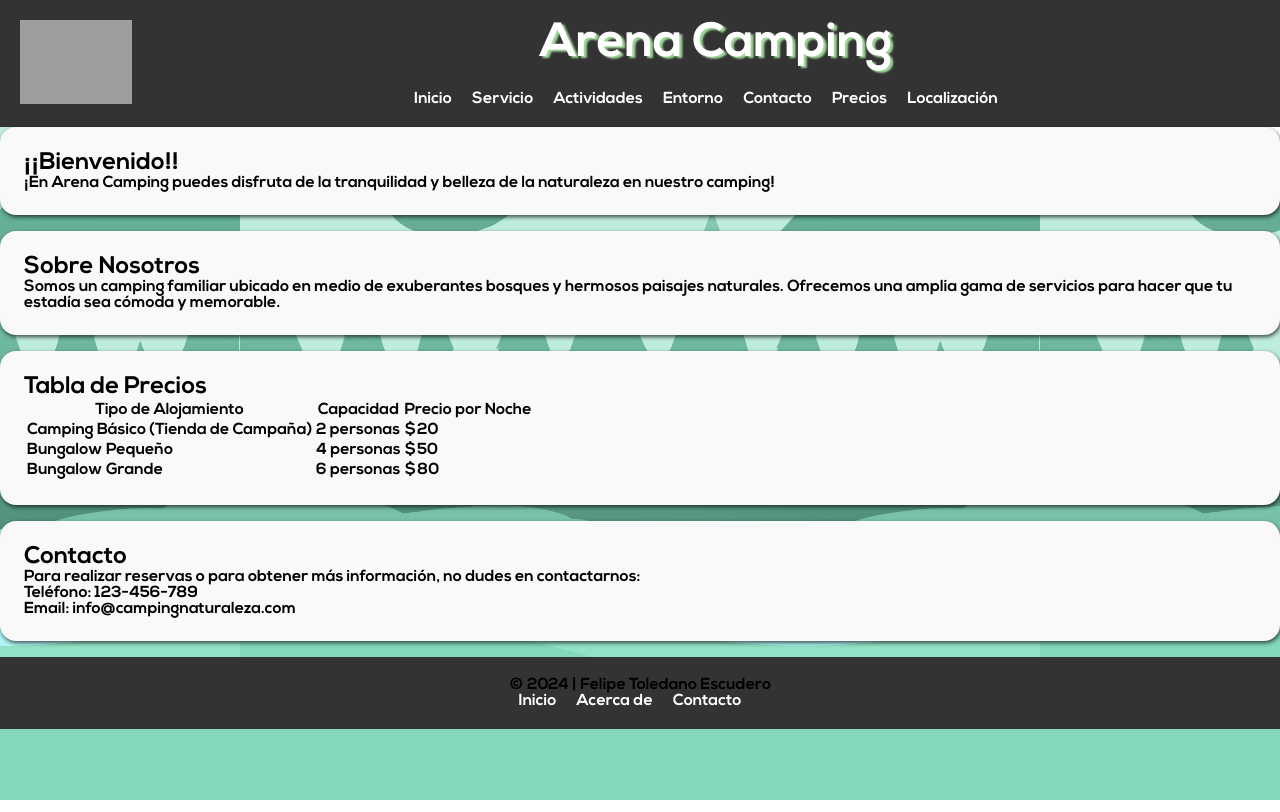
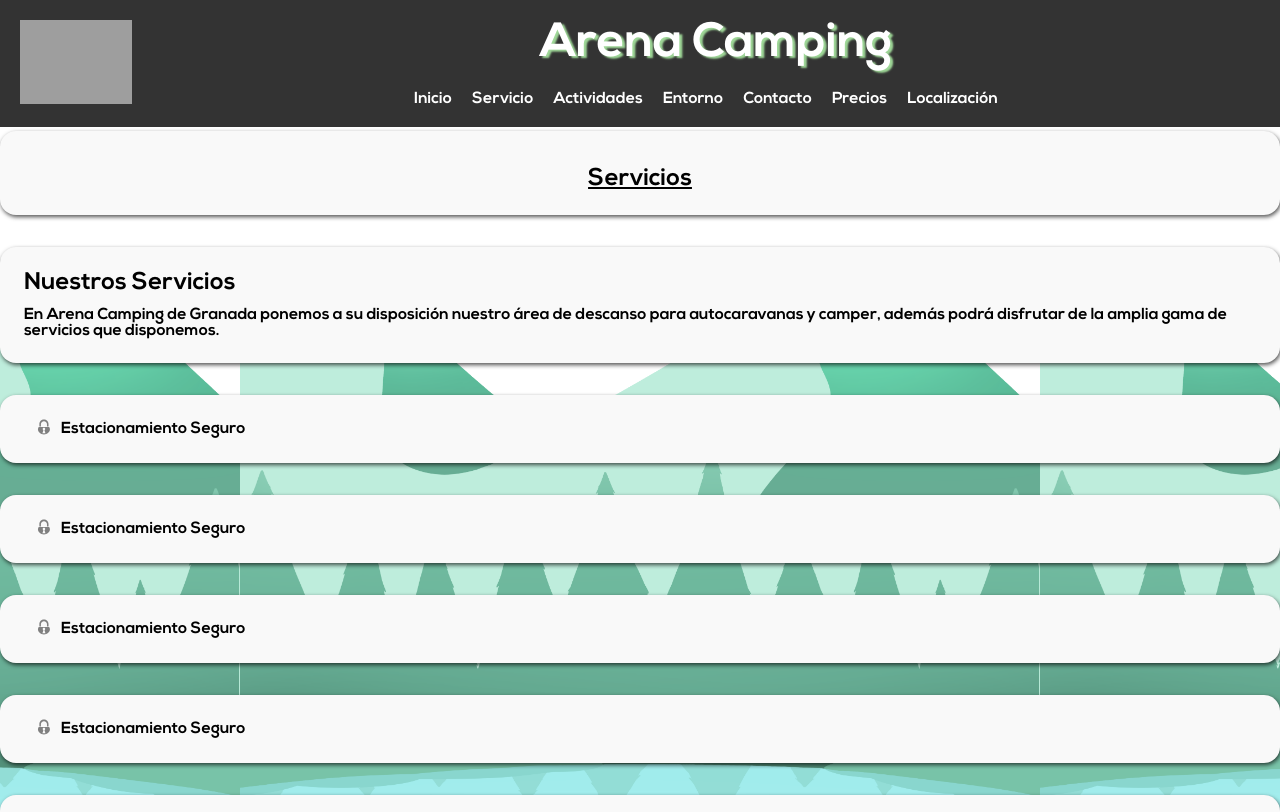
Before and after one commit to F3LIP3X/ArenaCamping-web, a React (Create React App) app: page /Servicios in a window 1280 px wide. Shown: the top 812 px of the page. Built offline with nearby package versions, Linux system fonts and the light colour scheme; grey boxes are pictures that could not be loaded.

Commit message:
1.2.2
Página Servicios

```diff
--- a/src/components/Inicio/inicio.css
+++ b/src/components/Inicio/inicio.css
@@ -18,6 +18,10 @@ li {
 body {
     font-family: 'Nexa', sans-serif;
     overflow-x: hidden;
+}
+
+.wrapped {
+    position: 0;
 }
 
 /* Header style */
--- a/src/components/Servicios/Servicios.jsx
+++ b/src/components/Servicios/Servicios.jsx
@@ -1,6 +1,8 @@
 import React from 'react';
 import { Link } from 'react-router-dom';
 import icon from '../assets/logo.ico';
+import '../Servicios/servicios.css';
+import { GiPadlock } from "react-icons/gi";
 
 const secondIndex = () => {
     return (
@@ -21,17 +23,30 @@ const secondIndex = () => {
                 </nav>
             </header>
             <div className="main-content">
-                <main>
-                      <section id="home">
-                        <h2>¡¡Bienvenido!!</h2>
-                        <p>¡En Arena Camping puedes disfruta de la tranquilidad y belleza de la naturaleza en nuestro camping!</p>
+                <main className='informacion'>
+                    <section id="home">
+                        <h2 className='subtitulo'>Servicios</h2>
                     </section>
-
-                    <section id="about">
-                        <h2>Sobre Nosotros</h2>
-                        <p>Somos un camping familiar ubicado en medio de exuberantes bosques y hermosos paisajes naturales. Ofrecemos una amplia gama de servicios para hacer que tu estadía sea cómoda y memorable.</p>
+                    <section id="home">
+                        <h2>Nuestros Servicios</h2>
+                            <p className='textoinfo'>En Arena Camping de Granada ponemos a su disposición nuestro área
+                            de descanso para autocaravanas y camper, además podrá disfrutar de la amplia gama de servicios
+                            que disponemos.</p>
                     </section>
-
+                <div className='Ejemplos'>
+                    <section id="about" className='lista'>
+                        <p className='emote'><GiPadlock /></p><p>Estacionamiento Seguro</p>
+                    </section>
+                    <section id="about" className='lista'>
+                        <p className='emote'><GiPadlock /></p><p>Estacionamiento Seguro</p>
+                    </section>
+                    <section id="about" className='lista'>
+                        <p className='emote'><GiPadlock /></p><p>Estacionamiento Seguro</p>
+                    </section>
+                    <section id="about" className='lista'>
+                        <p className='emote'><GiPadlock /></p><p>Estacionamiento Seguro</p>
+                    </section>
+                </div>
                     <section id="prices">
                         <h2>Tabla de Precios</h2>
                         <table>
--- a/src/components/Servicios/servicios.css
+++ b/src/components/Servicios/servicios.css
@@ -55,13 +55,40 @@ nav ul li a {
 }
 
 /* Main styles */
-main {
+.informacion {
+    margin-top: 0.3%;
     width: auto;
 
 }
 
+.subtitulo {
+    text-decoration: underline;
+    text-align: center;
+    margin-top: 1%;
+}
+
+.textoinfo {
+
+    margin-top: 1%;
+}
+
+.lista {
+    display: flex;
+    align-items: center;
+}
+
+.lista p {
+    margin-left: 1%;
+}
+
+.emote {
+    color: grey;
+    width: 1%;
+    height: 5%;
+}
+
 section {
-    margin-bottom: 1rem;
+    margin-bottom: 2rem;
     background-color: #f9f9f9;
     border-radius: 1rem;
     box-shadow: 1px 2px 4px rgba(0, 0, 0, 0.678);
@@ -84,6 +111,7 @@ section {
 
 #icoHeader {
     position: relative;
+    position: +1;
     float: left;
     width: 7rem;
 }
```
